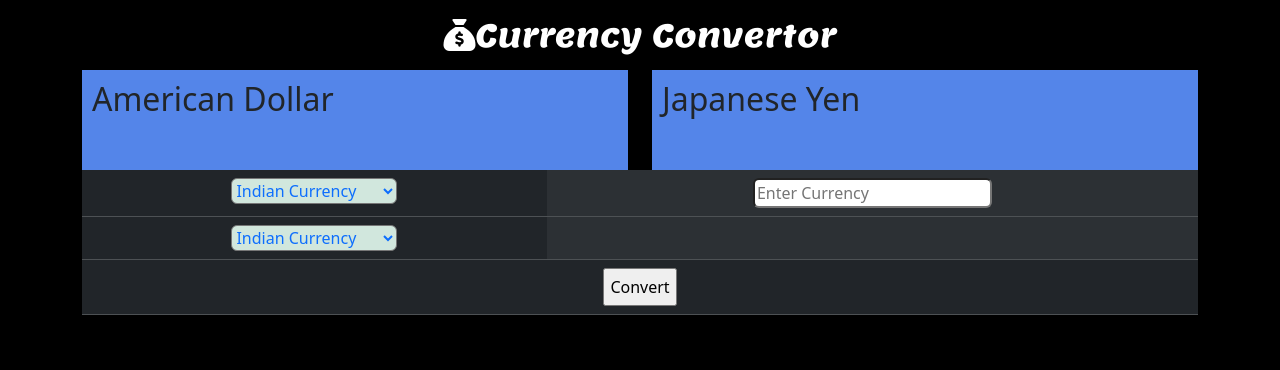
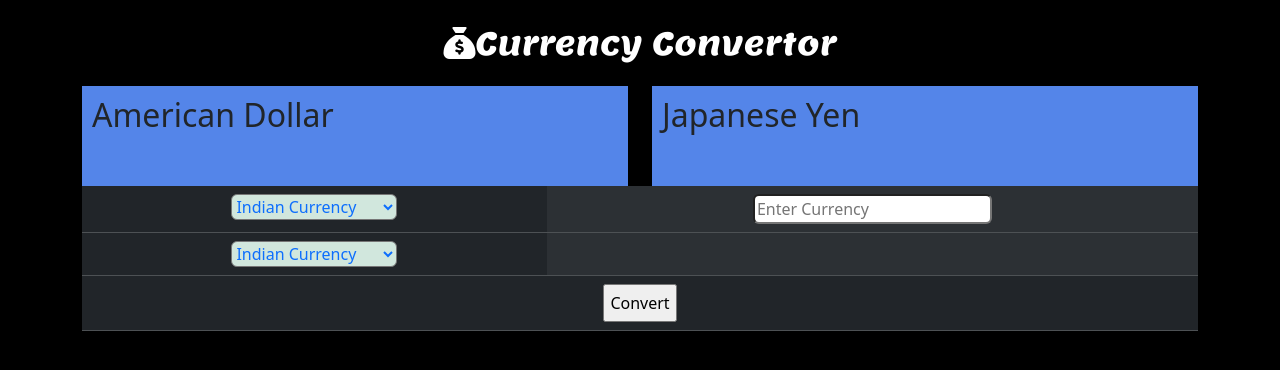
Before and after one commit to YashwantDangi/Currency-Convertor, a plain HTML site: page index.html in a window 1280 px wide. Drawn offline with nearby package versions, Linux system fonts and the light colour scheme.

Commit message:
First Prototype

```diff
--- a/index.html
+++ b/index.html
@@ -14,7 +14,7 @@
 </head>
 <body class="bg-black">
     <header>
-        <p class="h2 m-3 text-center text-white" style="font-family: 'Lemon', serif;"><i class="fa-solid fa-sack-dollar"></i>Currency Convertor</p>
+        <p class="h2 m-3 p-2 text-center text-white" style="font-family: 'Lemon', serif;"><i class="fa-solid fa-sack-dollar"></i>Currency Convertor</p>
     </header>
 
     <nav class="container">
```
